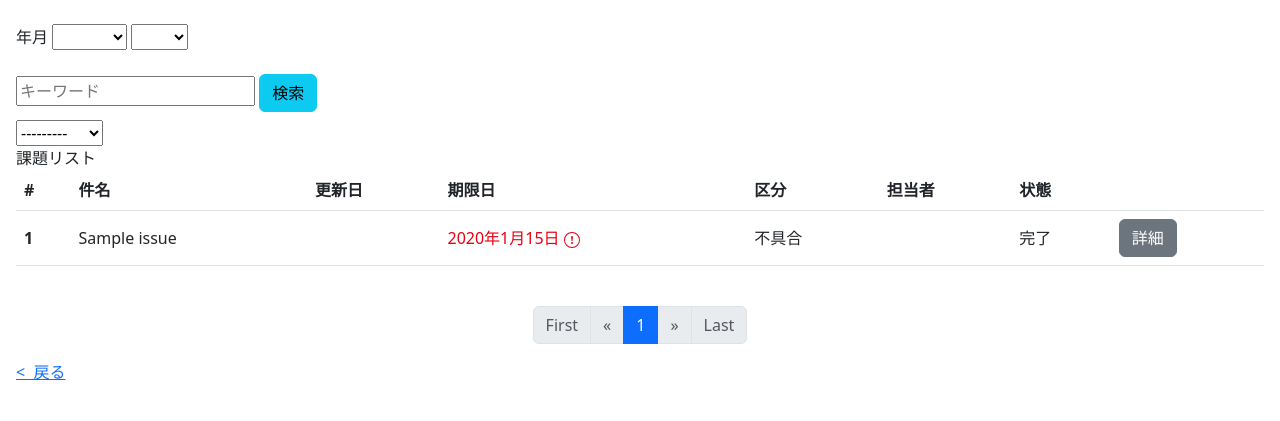
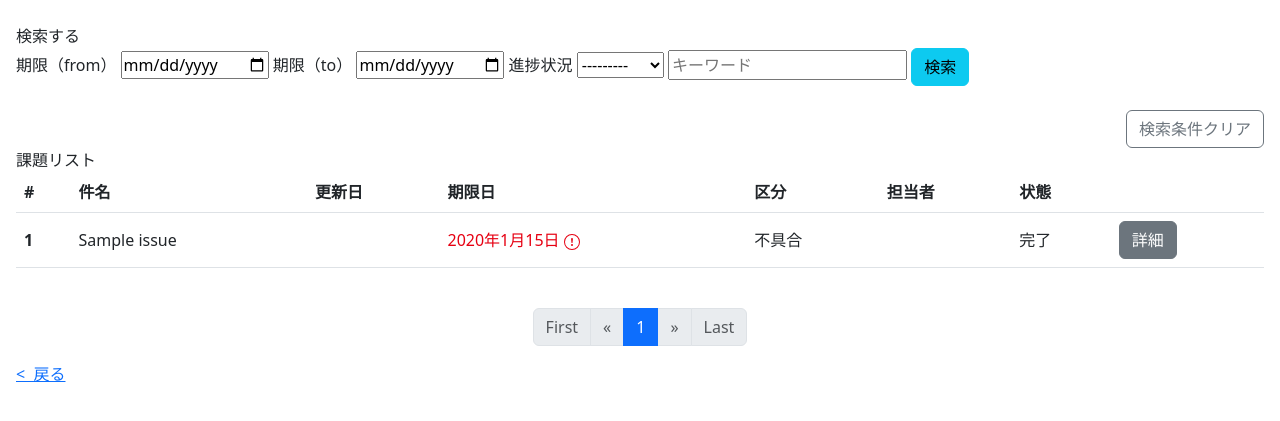
Before and after one commit to hiiragi0o/issue-management, a Django app: page / in a window 1280 px wide. Shown: the part 112-533 px from the top of the page. Run offline with Django 4.2, Linux system fonts and the light colour scheme; a user stored in the database is signed in; tables that the repository leaves empty hold one stand-in row (values such as "Sample post").

```diff
--- a/issue/forms.py
+++ b/issue/forms.py
@@ -46,30 +46,18 @@ class CommentForm(forms.ModelForm):
 
 # 検索フォーム
 class SearchForm(forms.Form):
-    # 年の選択肢を動的に作る 中身
-    years = [(year, f'{year}年') for year in reversed(range(2023,2031))]
-    years.insert(0, (0, ''))  # 空白の選択を追加
-    YEAR_CHOICES = tuple(years)
-
-    # 月の選択肢を動的に作る
-    months = [(month, f'{month}月') for month in range(1, 13)]
-    months.insert(0, (0, ''))
-    MONTH_CHOICES = tuple(months)
-
-    # 年の選択　外側
-    year = forms.ChoiceField(
-        label='年での絞り込み',
+    # 期限（from）
+    from_deadline = forms.DateField(
+        label='期限（from）',
         required=False,
-        choices=YEAR_CHOICES,
-        widget=forms.Select(attrs={'class': 'form'})
+        widget=DataInput(),# カレンダー
     )
 
-    # 月の選択
-    month = forms.ChoiceField(
-        label='月での絞り込み',
+    # 期限（to）
+    to_deadline = forms.DateField(
+        label='期限（to）',
         required=False,
-        choices=MONTH_CHOICES,
-        widget=forms.Select(attrs={'class': 'form'})
+        widget=DataInput(),# カレンダー
     )
 
     # キーワード
@@ -85,9 +73,9 @@ class SearchForm(forms.Form):
     # モデルからフィールドを引っぱってきてリスト作成
     PROGRESS_CHOICES = [('', '---------')] + list(Issues._meta.get_field('progress').choices)
 
-    # 進捗状況の検索
+    # 進捗状況
     progress = forms.ChoiceField(
-        label='進捗状況で絞り込み',
+        label='進捗状況',
         required=False,
         choices=PROGRESS_CHOICES,
         widget=forms.Select(attrs={'class': 'form'})
--- /dev/null
+++ b/issue/static/javascript/toast.js
@@ -0,0 +1,8 @@
+// BootstrapトーストのJS
+document.addEventListener("DOMContentLoaded", function () {
+    var toastEls = document.querySelectorAll(".toast");
+    toastEls.forEach(function (toastEl) {
+        var toast = new bootstrap.Toast(toastEl);
+        toast.show();
+    });
+});
--- a/issue/templates/base.html
+++ b/issue/templates/base.html
@@ -99,19 +99,9 @@
       {% endblock %}
     </div>
 
-    <!-- BootstrapトーストのJS -->
-    <script>
-      document.addEventListener("DOMContentLoaded", function () {
-          var toastEls = document.querySelectorAll(".toast");
-          toastEls.forEach(function (toastEl) {
-              var toast = new bootstrap.Toast(toastEl);
-              toast.show();
-          });
-      });
-    </script>
-
     <!-- BootstrapのJS -->
     <script src="https://cdn.jsdelivr.net/npm/bootstrap@5.3.0/dist/js/bootstrap.bundle.min.js" integrity="sha384-geWF76RCwLtnZ8qwWowPQNguL3RmwHVBC9FhGdlKrxdiJJigb/j/68SIy3Te4Bkz" crossorigin="anonymous"></script>
+    {% block script %}{% endblock %}
   </body>
 
 </html>
--- a/issue/templates/list.html
+++ b/issue/templates/list.html
@@ -1,21 +1,30 @@
 {% extends 'base.html' %}
+{% load static %}
 {% block title %}Home｜issue-management{% endblock title %}
 
 {% block content %}
 
 <!-- 検索フォーム -->
 <form class="mt-2" id="search-form" action="" method="GET">
+  検索する
   <div>
-    <label class="label mr-4">年月</label>
-    {{ search_form.year }}
-    {{ search_form.month }}
-  </div>
-  <div class="mt-4">
+    <label for="{{ search_form.from_deadline.id_for_label }}" class="label mr-4">{{ search_form.from_deadline.label }}</label>
+    {{ search_form.from_deadline }}
+
+    <label for="{{ search_form.to_deadline.id_for_label }}" class="label mr-4">期限（to）</label>
+    {{ search_form.to_deadline }}
+
+    <label for="{{ search_form.progress.id_for_label }}" class="label mr-4">進捗状況</label>
+    {{ search_form.progress }}
+
     {{ search_form.key_word }}
+
     <button class="btn btn-info ml-4" type="submit">検索</button>
   </div>
-  <div class="mt-2 inline">
-    {{ search_form.progress }}
+
+  <!-- 検索クリアボタン -->
+  <div class="mt-4 d-grid gap-2 d-md-flex justify-content-md-end">
+    <a class="btn btn-outline-secondary btn-custom" href="{% url 'list' %}" role="button">検索条件クリア</a>
   </div>
 </form>
 
@@ -135,3 +144,7 @@
 </div>
 
 {% endblock %}
+
+{% block script %}
+  <script src="{% static "javascript/toast.js" %}"></script>
+{% endblock %}
--- a/issue/templates/login.html
+++ b/issue/templates/login.html
@@ -29,6 +29,7 @@
 </div>
 
 <div class="m-2">
-    [閲覧用]　ユーザー名：　　パスワード：
+    <p>ポートフォリオにアクセスいただきありがとうございます！下記アカウントでログインして閲覧してください。</p>
+    [閲覧用アカウント]　ユーザー名：佐藤　　パスワード：abababab
 </div>
 {% endblock %}
--- a/issue/views.py
+++ b/issue/views.py
@@ -18,21 +18,19 @@ class IssuesListView(LoginRequiredMixin, ListView):
 
     def get_queryset(self):
         """ 検索フォーム """
-        queryset = Issues.objects.order_by('-id')  # ソート処理。idが新しい順に並べる
+        queryset = self.model.objects.order_by('-id')  # ソート処理。idが新しい順に並べる
         self.form = form = SearchForm(self.request.GET or None)
 
         if form.is_valid():
-            # 年で絞り込み
-            year = form.cleaned_data.get('year')
-            # 対象に値がある、かつ、0以外か（選択なしの時は0の文字列が入る）
-            if year and year != '0':
-                queryset = queryset.filter(deadline__year=year)  # モデル定義した`deadline__year`
+            # 期限（from）
+            from_deadline = form.cleaned_data.get('from_deadline')
+            if from_deadline:
+                queryset = queryset.filter(deadline__gte=from_deadline)
 
-            # 月で絞り込み
-            month = form.cleaned_data.get('month')
-            # 対象に値がある、かつ、0以外か（選択なしの時は0の文字列が入る）
-            if month and month != '0':
-                queryset = queryset.filter(deadline__month=month)
+            # 期限（to）
+            to_deadline = form.cleaned_data.get('to_deadline')
+            if to_deadline:
+                queryset = queryset.filter(deadline__lte=to_deadline)
 
             # キーワードで絞り込み
             key_word = form.cleaned_data.get('key_word')
--- a/requirements.txt
+++ b/requirements.txt
@@ -7,5 +7,3 @@ gunicorn==21.2.0
 psycopg2-binary==2.9.9
 whitenoise==6.6.0
 django-cleanup==9.0.0
-cloudinary==1.44.0
-django-cloudinary-storage==0.3.0
```
Also changed, not shown: issue/templates/detail.html (+6 -3 lines), mysite/settings.py (+1 -15 lines).
